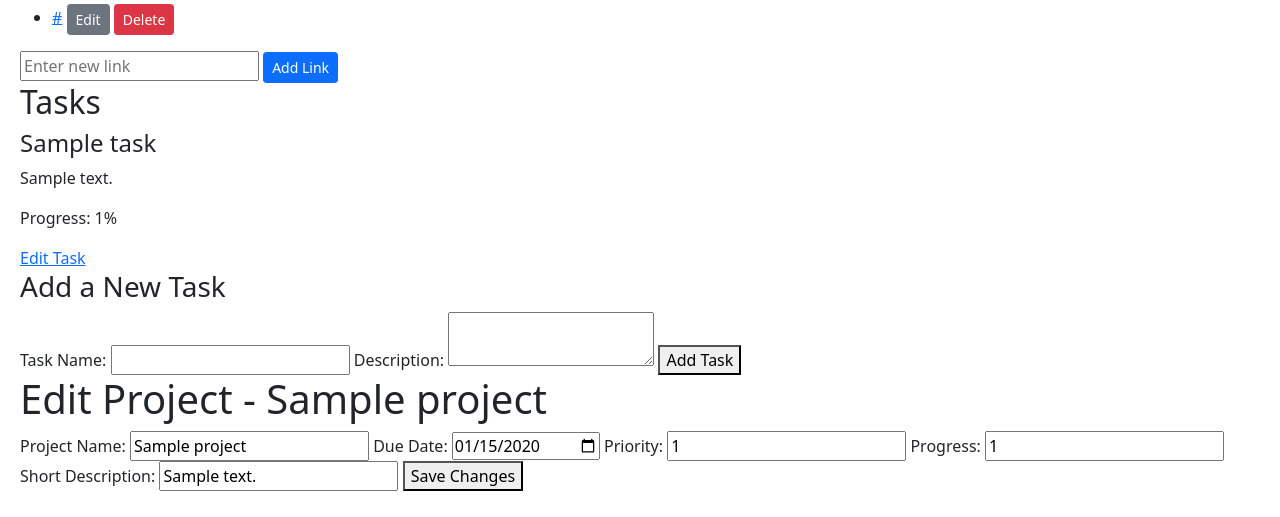
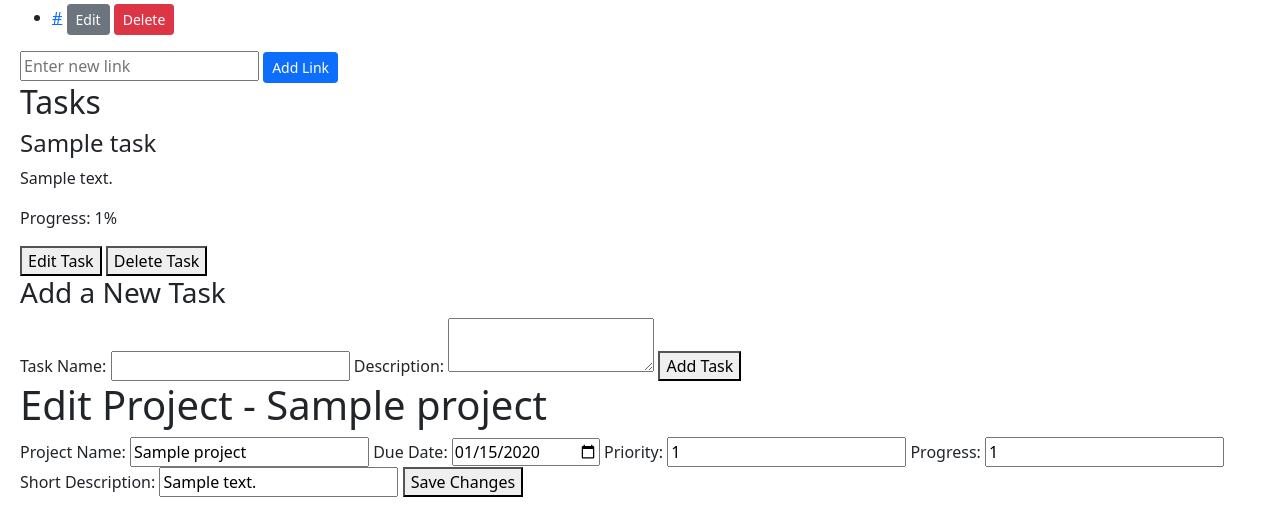
Before and after one commit to admiralorbiter/Flask_Playground, a Flask app: page /project/1 in a window 1280 px wide. Shown: the part 602-1119 px from the top of the page. Before the commit the page ends 1093 px from the top, so only its background shows below. Run offline with Flask 3, Linux system fonts and the light colour scheme; tables that the repository leaves empty hold one stand-in row (values such as "Sample post"); some libraries are stand-ins or nearby versions.

Commit message:
Delete task added

```diff
--- a/app/templates/project_details.html
+++ b/app/templates/project_details.html
@@ -62,7 +62,12 @@
 
         <!-- Link to update task (assuming you have a separate page for this) -->
         <!-- Button to toggle the edit form -->
-        <a href="{{ url_for('update_task', task_id=task.task_id) }}" class="edit-task-button">Edit Task</a>
+        <button hx-get="{{ url_for('update_task', task_id=task.task_id) }}" class="edit-task-button">Edit Task</button>
+
+        <!-- Button to delete the task -->
+        <button hx-post="{{ url_for('delete_task', task_id=task.task_id) }}" class="delete-task-button" hx-confirm="Are you sure you want to delete this task?"
+        hx-target="closest div" hx-swap="outerHTML">Delete Task</button>
+
     </div>
     {% else %}
     <p>No tasks found for this project.</p>
--- a/app/views.py
+++ b/app/views.py
@@ -156,6 +156,19 @@ def update_task(task_id):
         # After updating the task, you can return a response, such as a redirect
         return redirect(url_for('project_detail', id=task.project_id))
 
+@app.route("/task/delete/<int:task_id>", methods=["POST"])
+def delete_task(task_id):
+    task = Task.query.get_or_404(task_id)
+
+    try:
+        db.session.delete(task)
+        db.session.commit()
+        flash('Task deleted successfully!', 'success')
+    except Exception as e:
+        db.session.rollback()
+        flash(f'An error occurred while deleting the task: {e}', 'danger')
+
+    return ""
 
 @app.route("/project/<int:id>", methods=["GET"])
 def project_detail(id):
```
